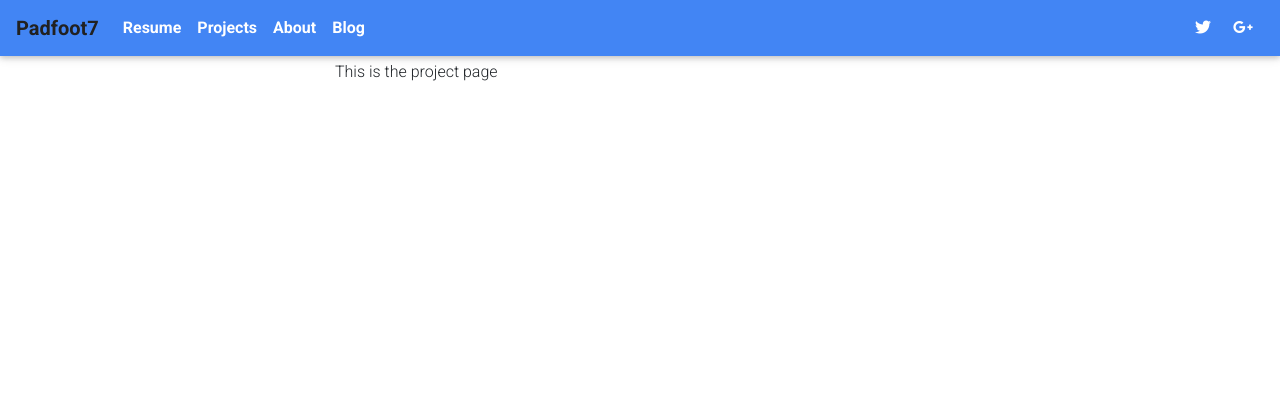
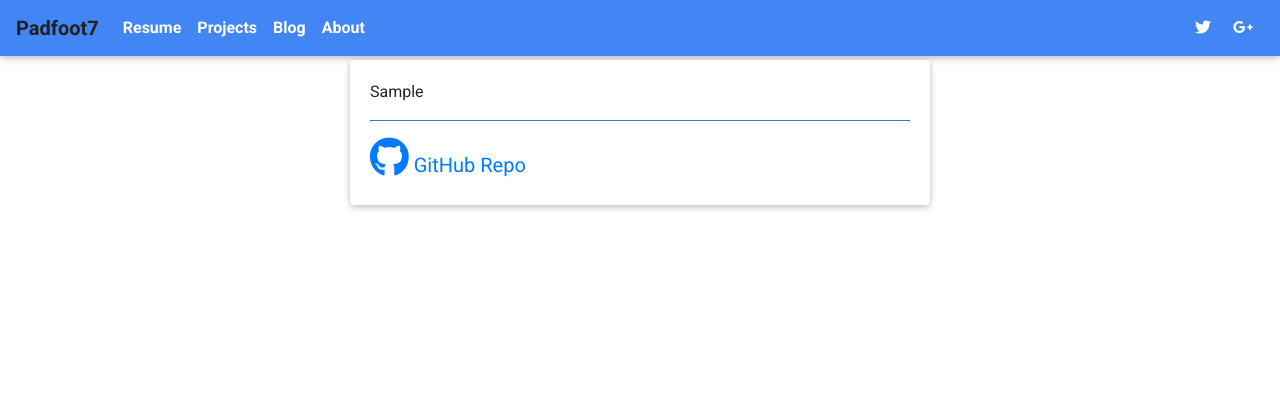
Before and after one commit to mohdomama/portfolio, a Django app: template src/templates/projects.html in a window 1280 px wide. Shown: the top 420 px of the page. Run offline with Django 3.2, Linux system fonts and the light colour scheme; the template is opened without the code that fills it: most values are stand-ins (such as "Sample title", 1, 10 or a date in 2020); some libraries are stand-ins or nearby versions.

Commit message:
feat: project page complete

```diff
--- a/src/portfolio/views.py
+++ b/src/portfolio/views.py
@@ -1,5 +1,5 @@
 from django.shortcuts import render
-from .util import rss_parser
+from .util import rss_parser, project_parser
 
 
 def home_page(request):
@@ -21,7 +21,8 @@ def about_page(request):
 
 
 def projects_page(request):
-    context = {'title': 'Projects'}
+    projects = project_parser.fetch_projects()
+    context = {'title': 'Projects', 'projects': projects}
     template_name = 'projects.html'
     return render(request, template_name, context)
 
--- a/src/templates/blog.html
+++ b/src/templates/blog.html
@@ -6,8 +6,8 @@
     <h1 class="text-primary"> The Padfoot7 Blog</h1>
 </div>
 <p class="text-muted" style="font-size:20px">
-    I mostly write about code, psycology, poetry and other random stuff. I use medium as my primary blogging
-    platform. This is an aggregator for my medium RSS feed.
+    I mostly write about code, psychology, poetry, and other random stuff. I use medium as my primary blogging platform.
+    This is an aggregator for my medium RSS feed.
 </p>
 {% endblock %}
 
--- a/src/templates/components/navbar.html
+++ b/src/templates/components/navbar.html
@@ -14,11 +14,12 @@
                 <a class="nav-link font-weight-bold" href="{% url 'projects' %}">Projects </a>
             </li>
             <li class="nav-item">
+                <a class="nav-link font-weight-bold" href="{% url 'blog' %}">Blog</a>
+            </li>
+            <li class="nav-item">
                 <a class="nav-link font-weight-bold" href="{% url 'about' %}">About</a>
             </li>
-            <li class="nav-item">
-                <a class="nav-link font-weight-bold" href="{% url 'blog' %}">Blog</a>
-            </li>
+
 
         </ul>
         <ul class="navbar-nav ml-auto nav-flex-icons">
--- /dev/null
+++ b/src/templates/components/project_card.html
@@ -0,0 +1,22 @@
+<div class="col mb-4">
+    <!-- Card -->
+    <div class="card h-100 .ml-3">
+
+        <!-- Card content -->
+        <div class="card-body  rounded-bottom">
+            {% autoescape off %}
+            {{ details  }}
+            {% endautoescape %}
+
+            <hr class="bg-primary">
+
+
+            <a href="{{ link }}" class="primary-text  justify-content-end" target="_blank">
+                <h5><i class="fab fa-2x fa-github"></i> GitHub Repo</h5>
+            </a>
+
+        </div>
+
+    </div>
+    <!-- Card -->
+</div>
--- a/src/templates/projects.html
+++ b/src/templates/projects.html
@@ -2,8 +2,9 @@
 {% load static %}
 
 {% block body %}
-This is the project page
-
+{% for project in projects %}
+{% include 'components/project_card.html' with details=project.0  link=project.1 %}
+{% endfor %}
 {% endblock %}
 
 {% block rightcol %}
```
